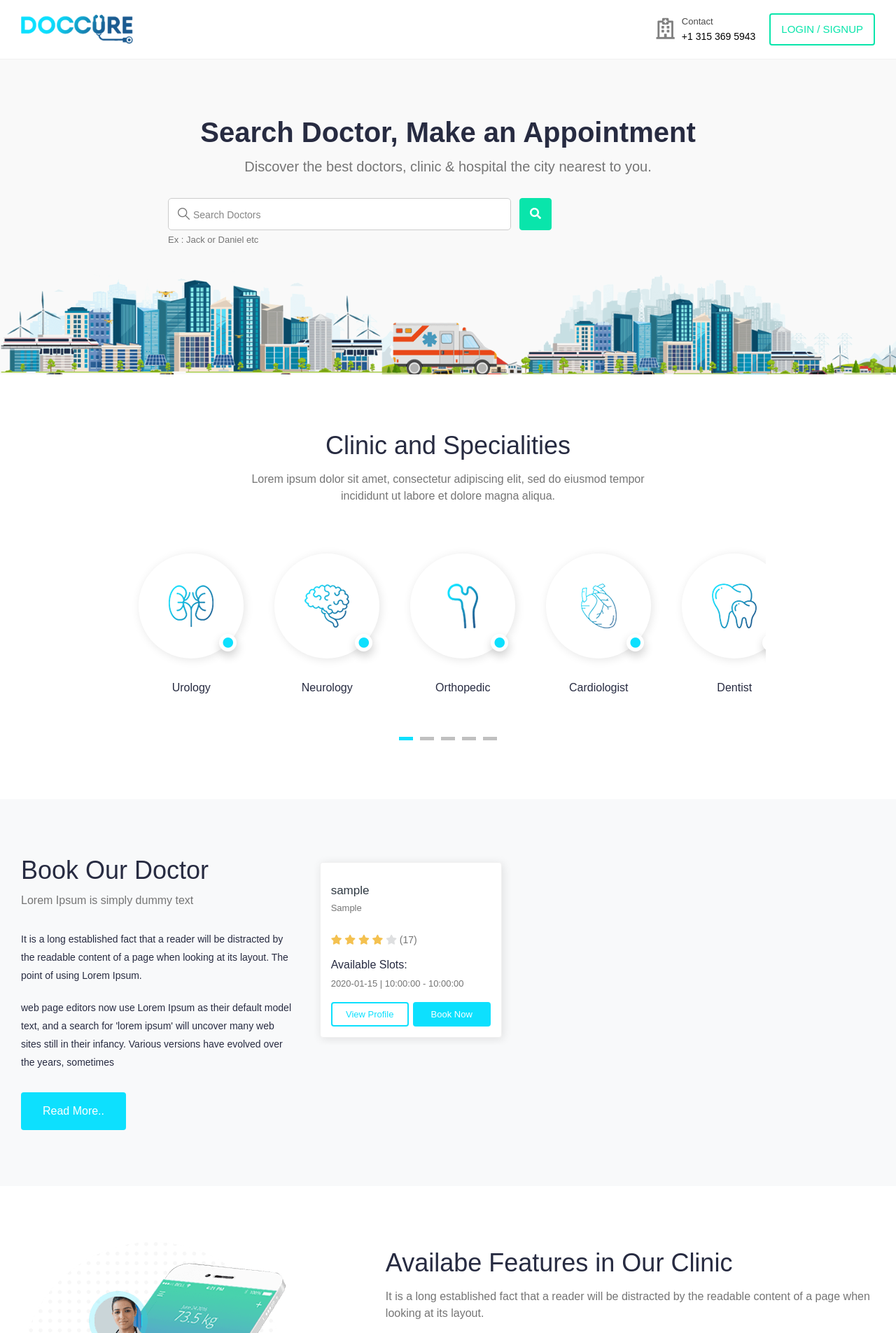
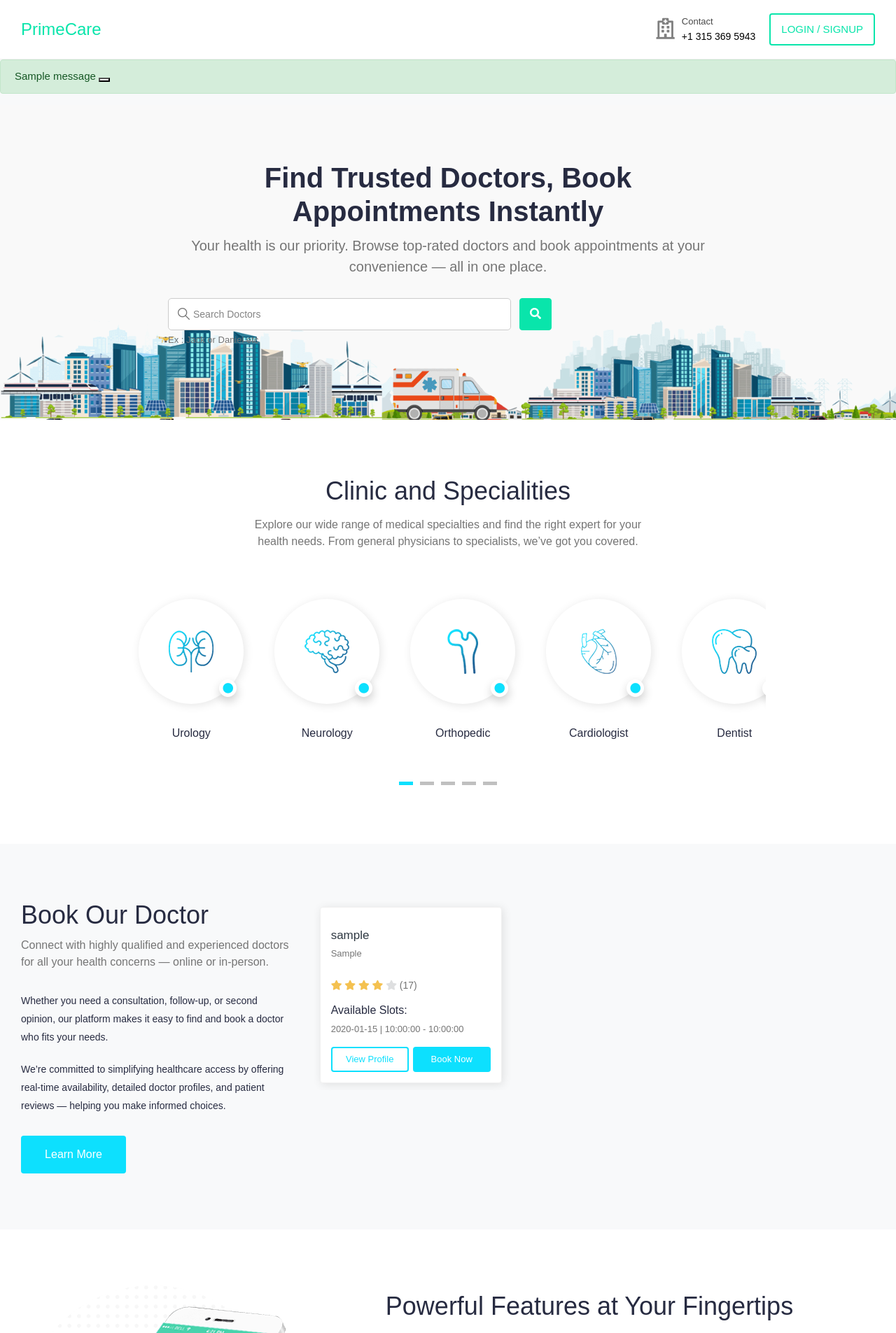
Before and after one commit to RajeshChoudharytech/flask-healthcare-platform, a Flask app: page / in a window 1280 px wide. Shown: the top 1905 px of the page at 70% size. Run offline with Flask 3, Linux system fonts and the light colour scheme; tables that the repository leaves empty hold one stand-in row (values such as "Sample post"); one stand-in notice (Sample message) is shown; some libraries are stand-ins or nearby versions.

Commit message:
optimized UI

```diff
--- a/app/patient/routes.py
+++ b/app/patient/routes.py
@@ -17,7 +17,7 @@
 @login_required
 def search_doctor():
     if current_user.role != UserRole.patient:
-        return "Unauthorized", 403
+        flash("Access denied.", "danger")
 
     query = request.args.get('query', '').strip().lower()
     doctors = []
@@ -38,7 +38,7 @@
     Allow a patient to book an appointment with a specific doctor.
     """
     if current_user.role != UserRole.patient:
-        return "Unauthorized", 403
+        flash("Access denied.", "danger")
 
     doctor = User.query.filter_by(id=doctor_id, role=UserRole.doctor).first_or_404()
     form = AppointmentForm()
@@ -85,7 +85,7 @@
     Display all appointments booked by the patient.
     """
     if current_user.role != UserRole.patient:
-        return "Unauthorized", 403
+        flash("Access denied.", "danger")
 
     appointments = Appointment.query.filter_by(patient_id=current_user.id).all()
     return render_template('patient/my_appointments.html', appointments=appointments)
--- a/app/templates/auth/index-2.html
+++ b/app/templates/auth/index-2.html
@@ -3,13 +3,14 @@
 {% block title %}Home{% endblock %}
 
 {% block content %}
+{% include "message.html" %}
 
 <section class="section section-search">
 	<div class="container-fluid">
 		<div class="banner-wrapper">
 			<div class="banner-header text-center">
-				<h1>Search Doctor, Make an Appointment</h1>
-				<p>Discover the best doctors, clinic & hospital the city nearest to you.</p>
+				<h1>Find Trusted Doctors, Book Appointments Instantly</h1>
+				<p>Your health is our priority. Browse top-rated doctors and book appointments at your convenience — all in one place.</p>
 			</div>
 
 			<!-- Search -->
@@ -29,19 +30,20 @@
 		</div>
 	</div>
 </section>
+
 <!-- Clinic and Specialities -->
 <section class="section section-specialities">
 	<div class="container-fluid">
 		<div class="section-header text-center">
 			<h2>Clinic and Specialities</h2>
-			<p class="sub-title">Lorem ipsum dolor sit amet, consectetur adipiscing elit, sed do eiusmod tempor incididunt ut labore et dolore magna aliqua.</p>
+			<p class="sub-title">Explore our wide range of medical specialties and find the right expert for your health needs. From general physicians to specialists, we’ve got you covered.</p>
 		</div>
 		<div class="row justify-content-center">
 			<div class="col-md-9">
 				<!-- Slider -->
 				<div class="specialities-slider slider">
 
-					<!-- Slider Item -->
+					<!-- Slider Items (unchanged) -->
 					<div class="speicality-item text-center">
 						<div class="speicality-img">
 							<img src="{{ url_for('static', filename='assets/img/specialities/specialities-01.png')}}" class="img-fluid" alt="Speciality">
@@ -49,9 +51,7 @@
 						</div>
 						<p>Urology</p>
 					</div>
-					<!-- /Slider Item -->
 
-					<!-- Slider Item -->
 					<div class="speicality-item text-center">
 						<div class="speicality-img">
 							<img src="{{ url_for('static', filename='assets/img/specialities/specialities-02.png')}}" class="img-fluid" alt="Speciality">
@@ -59,9 +59,7 @@
 						</div>
 						<p>Neurology</p>
 					</div>
-					<!-- /Slider Item -->
 
-					<!-- Slider Item -->
 					<div class="speicality-item text-center">
 						<div class="speicality-img">
 							<img src="{{ url_for('static', filename='assets/img/specialities/specialities-03.png')}}" class="img-fluid" alt="Speciality">
@@ -69,9 +67,7 @@
 						</div>
 						<p>Orthopedic</p>
 					</div>
-					<!-- /Slider Item -->
 
-					<!-- Slider Item -->
 					<div class="speicality-item text-center">
 						<div class="speicality-img">
 							<img src="{{ url_for('static', filename='assets/img/specialities/specialities-04.png')}}" class="img-fluid" alt="Speciality">
@@ -79,9 +75,7 @@
 						</div>
 						<p>Cardiologist</p>
 					</div>
-					<!-- /Slider Item -->
 
-					<!-- Slider Item -->
 					<div class="speicality-item text-center">
 						<div class="speicality-img">
 							<img src="{{ url_for('static', filename='assets/img/specialities/specialities-05.png')}}" class="img-fluid" alt="Speciality">
@@ -89,11 +83,9 @@
 						</div>
 						<p>Dentist</p>
 					</div>
-					<!-- /Slider Item -->
 
 				</div>
 				<!-- /Slider -->
-
 			</div>
 		</div>
 	</div>
@@ -107,12 +99,12 @@
 			<div class="col-lg-4">
 				<div class="section-header ">
 					<h2>Book Our Doctor</h2>
-					<p>Lorem Ipsum is simply dummy text </p>
+					<p>Connect with highly qualified and experienced doctors for all your health concerns — online or in-person.</p>
 				</div>
 				<div class="about-content">
-					<p>It is a long established fact that a reader will be distracted by the readable content of a page when looking at its layout. The point of using Lorem Ipsum.</p>
-					<p>web page editors now use Lorem Ipsum as their default model text, and a search for 'lorem ipsum' will uncover many web sites still in their infancy. Various versions have evolved over the years, sometimes</p>
-					<a href="javascript:;">Read More..</a>
+					<p>Whether you need a consultation, follow-up, or second opinion, our platform makes it easy to find and book a doctor who fits your needs.</p>
+					<p>We’re committed to simplifying healthcare access by offering real-time availability, detailed doctor profiles, and patient reviews — helping you make informed choices.</p>
+					<a href="javascript:;">Learn More</a>
 				</div>
 			</div>
 			<div class="col-lg-8">
@@ -132,7 +124,6 @@
 						<i class="fas fa-star filled"></i>
 						<i class="fas fa-star"></i>
 						<span class="d-inline-block average-rating">(17)</span>
-						<!-- Make dynamic if available -->
 					  </div>
 					  <ul class="available-info">
 						<h5>Available Slots:</h5>
@@ -149,12 +140,11 @@
 						  <a href="#" class="btn view-btn">View Profile</a>
 						</div>
 						<div class="col-6">
-						  <a href="#" class="btn book-btn">Book Now</a>
+						  <a href="{{ url_for('patient.book_appointment_with_doctor', doctor_id=profile.id) }}" class="btn book-btn">Book Now</a>
 						</div>
 					  </div>
 					</div>
 				  </div>
-				  <!-- /Doctor Widget -->
 				  {% endfor %}
 				</div>
 			</div>
@@ -172,51 +162,34 @@
 			</div>
 			<div class="col-md-7">
 				<div class="section-header">
-					<h2 class="mt-2">Availabe Features in Our Clinic</h2>
-					<p>It is a long established fact that a reader will be distracted by the readable content of a page when looking at its layout. </p>
+					<h2 class="mt-2">Powerful Features at Your Fingertips</h2>
+					<p>From appointment booking to digital health records, our platform is designed to offer everything you need for a modern healthcare experience.</p>
 				</div>
 				<div class="features-slider slider">
-					<!-- Slider Item -->
 					<div class="feature-item text-center">
 						<img src="{{ url_for('static', filename='assets/img/features/feature-01.jpg')}}" class="img-fluid" alt="Feature">
 						<p>Patient Ward</p>
 					</div>
-					<!-- /Slider Item -->
-
-					<!-- Slider Item -->
 					<div class="feature-item text-center">
 						<img src="{{ url_for('static', filename='assets/img/features/feature-02.jpg')}}" class="img-fluid" alt="Feature">
 						<p>Test Room</p>
 					</div>
-					<!-- /Slider Item -->
-
-					<!-- Slider Item -->
 					<div class="feature-item text-center">
 						<img src="{{ url_for('static', filename='assets/img/features/feature-03.jpg')}}" class="img-fluid" alt="Feature">
 						<p>ICU</p>
 					</div>
-					<!-- /Slider Item -->
-
-					<!-- Slider Item -->
 					<div class="feature-item text-center">
-						<img src="{{ url_for('static', filename='assets/img/features/feature-04.jpg" class="img-fluid')}}" alt="Feature">
+						<img src="{{ url_for('static', filename='assets/img/features/feature-04.jpg')}}" class="img-fluid" alt="Feature">
 						<p>Laboratory</p>
 					</div>
-					<!-- /Slider Item -->
-
-					<!-- Slider Item -->
 					<div class="feature-item text-center">
 						<img src="{{ url_for('static', filename='assets/img/features/feature-05.jpg')}}" class="img-fluid" alt="Feature">
 						<p>Operation</p>
 					</div>
-					<!-- /Slider Item -->
-
-					<!-- Slider Item -->
 					<div class="feature-item text-center">
 						<img src="{{ url_for('static', filename='assets/img/features/feature-06.jpg')}}" class="img-fluid" alt="Feature">
 						<p>Medical</p>
 					</div>
-					<!-- /Slider Item -->
 				</div>
 			</div>
 	   </div>
--- a/app/templates/auth/login.html
+++ b/app/templates/auth/login.html
@@ -19,6 +19,7 @@
     <link rel="stylesheet" href="{{ url_for('static', filename='assets/css/style.css') }}">
 </head>
 <body class="account-page">
+{% include "message.html" %}
 
 <!-- Main Wrapper -->
 <div class="main-wrapper">
--- a/app/templates/auth/register.html
+++ b/app/templates/auth/register.html
@@ -11,6 +11,7 @@
 	<link rel="stylesheet" href="{{ url_for('static', filename='assets/css/style.css') }}">
 </head>
 <body class="account-page">
+{% include "message.html" %}
 
 <div class="main-wrapper">
 	<div class="content">
--- a/app/templates/base.html
+++ b/app/templates/base.html
@@ -49,8 +49,8 @@
                             <span></span><span></span><span></span>
                         </span>
                     </a>
-                    <a href="{{ url_for('auth.home') }}" class="navbar-brand logo">
-                        <img src="{{ url_for('static', filename='assets/img/logo.png') }}" class="img-fluid" alt="Logo">
+                    <a href="{{ url_for('auth.home') }}" class="navbar-brand logo text-primary fw-bold" style="font-size: 1.5rem;">
+                        PrimeCare
                     </a>
                 </div>
                 <div class="main-menu-wrapper">
@@ -82,7 +82,8 @@
                         <li class="has-submenu">
                             <a href="#">Patients <i class="fas fa-chevron-down"></i></a>
                             <ul class="submenu">
-                                <li><a href="{{ url_for('patient.search_doctor') }}">Search Doctor</a></li>
+                                <li><a href="{{ url_for('patient.my_appointments') }}">My Appointments</a></li>
+                                <li><a href="{{ url_for('doctor.doctor_list') }}">All Doctors</a></li>
                             </ul>
                         </li>
                         {% endif %}
--- a/app/templates/doctor/doctor-dashboard.html
+++ b/app/templates/doctor/doctor-dashboard.html
@@ -1,5 +1,6 @@
 {% extends "base.html" %}
 {% block content %}
+{% include "message.html" %}
 
 	<!-- Page Content -->
 	<div class="content">
--- a/app/templates/doctor/doctor-profile-settings.html
+++ b/app/templates/doctor/doctor-profile-settings.html
@@ -1,5 +1,6 @@
 {% extends "base.html" %}
 {% block content %}
+{% include "message.html" %}
 		<!-- Main Wrapper -->
 		<div class="main-wrapper">
 
--- /dev/null
+++ b/app/templates/message.html
@@ -0,0 +1,9 @@
+{% with messages = get_flashed_messages(with_categories=true) %}
+  {% if messages %}
+    {% set category, message = messages[-1] %}
+    <div class="alert alert-{{ category }} alert-dismissible fade show" role="alert">
+      {{ message }}
+      <button type="button" class="btn-close" data-bs-dismiss="alert" aria-label="Close"></button>
+    </div>
+  {% endif %}
+{% endwith %}
--- a/app/templates/patient/book_appointment.html
+++ b/app/templates/patient/book_appointment.html
@@ -2,6 +2,7 @@
 {% block title %}Book Appointment{% endblock %}
 
 {% block content %}
+{% include "message.html" %}
 <div class="container mt-5">
     <div class="card shadow-sm">
         <div class="card-body">
--- a/app/templates/patient/my_appointments.html
+++ b/app/templates/patient/my_appointments.html
@@ -2,6 +2,8 @@
 {% block title %}My Appointments{% endblock %}
 
 {% block content %}
+{% include "message.html" %}
+
 <div class="container mt-5">
     <h2 class="mb-4">My Appointments</h2>
 
```
Also changed, not shown: app/doctor/routes.py (+5 -5 lines), app/templates/doctor/appointments.html (+27 -19 lines), app/templates/doctor/availability.html (deleted, +0 -32 lines), app/templates/doctor/dashboard.html (deleted, +0 -15 lines), app/templates/doctor/doctor_list.html (+9 -7 lines), app/templates/doctor/doctor_profile.html (+5 -3 lines), app/templates/doctor/my-patients.html (+22 -15 lines), app/templates/doctor/schedule-timings.html (+27 -36 lines), app/templates/doctor/view_appointments.html (deleted, +0 -13 lines), app/templates/patient/search_doctor.html (+8 -2 lines).
